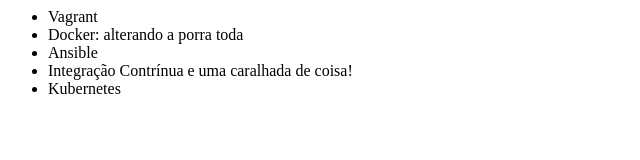
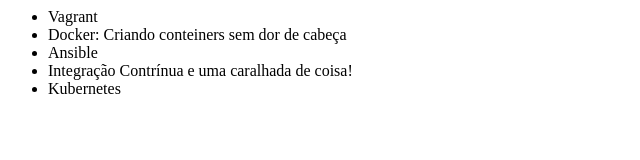
Before and after one commit to ftpbueno/alura-git, a plain HTML site: page index.html in a window 1280 px wide. Shown: the full height of the page, 0-640 px from the left. Drawn offline with Linux system fonts and the light colour scheme.

Commit message:
Corrigindo Curso

```diff
--- a/index.html
+++ b/index.html
@@ -7,7 +7,7 @@
 <body>
 	<ul>
 		<li>Vagrant</li>
-		<li>Docker: alterando a porra toda</li>
+		<li>Docker: Criando conteiners sem dor de cabeça</li>
                 <li>Ansible</li>
 		<li>Integração Contrínua e uma caralhada de coisa!</li>
 		<li>Kubernetes</li>
```
